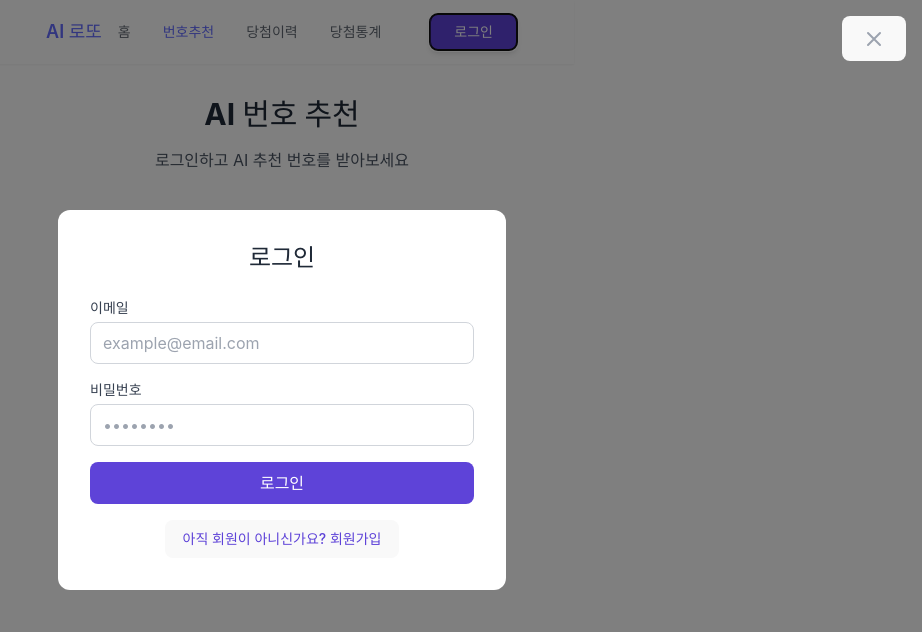
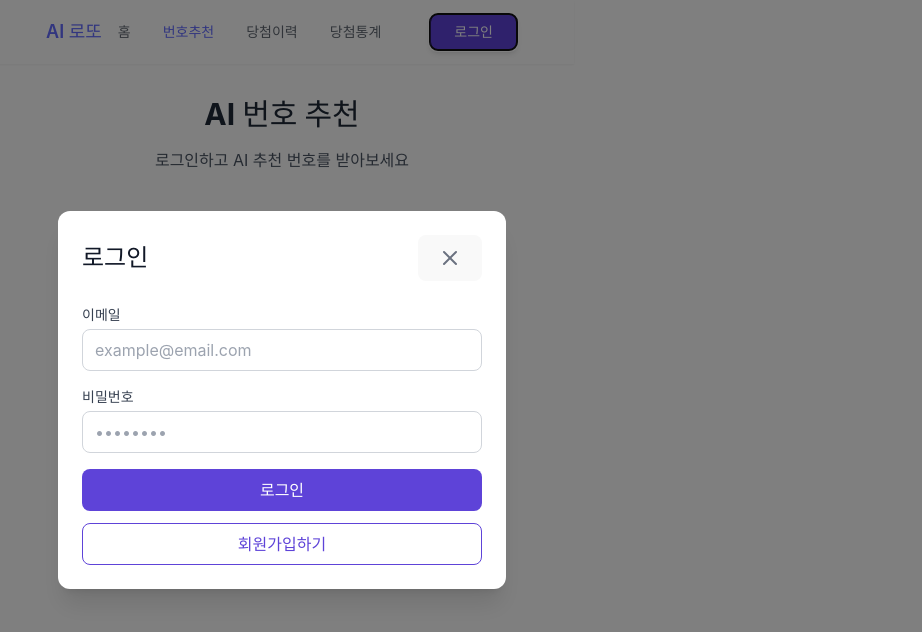
Before and after one commit to bigrender/my-react-spa, a React (Vite) app: page /recommend in a window 1280 px wide. Both pictures are taken after a click on the button "로그인". Shown: the top 632 px of the page, without its empty margins (358-1280 px from the left). Built offline with nearby package versions, Linux system fonts and the light colour scheme.

Commit message:
style: 로그인/회원가입 모달 디자인 개선

```diff
--- a/src/components/AuthModal.jsx
+++ b/src/components/AuthModal.jsx
@@ -43,14 +43,24 @@ const AuthModal = ({ isOpen, onClose, mode = 'login' }) => {
   if (!isOpen) return null;
 
   return (
-    <div className="fixed inset-0 bg-black bg-opacity-50 flex items-center justify-center z-50">
-      <div className="bg-white rounded-xl p-8 max-w-md w-full mx-4">
-        <h2 className="text-2xl font-bold mb-6 text-center">
+    <div className="fixed inset-0 bg-black bg-opacity-50 flex items-center justify-center p-4 z-50">
+      <div className="bg-white rounded-xl shadow-xl max-w-md w-full p-6">
+        <div className="flex justify-between items-center mb-6">
+          <h2 className="text-2xl font-bold text-gray-900">
             {currentMode === 'login' ? '로그인' : '회원가입'}
           </h2>
+          <button
+            onClick={onClose}
+            className="text-gray-500 hover:text-gray-700"
+          >
+            <svg className="w-6 h-6" fill="none" stroke="currentColor" viewBox="0 0 24 24">
+              <path strokeLinecap="round" strokeLinejoin="round" strokeWidth="2" d="M6 18L18 6M6 6l12 12" />
+            </svg>
+          </button>
+        </div>
 
         {error && (
-          <div className="bg-red-50 text-red-500 p-4 rounded-lg mb-4">
+          <div className="mb-4 p-3 bg-red-100 text-red-700 rounded-lg">
             {error}
           </div>
         )}
@@ -79,7 +89,8 @@ const AuthModal = ({ isOpen, onClose, mode = 'login' }) => {
                 type="text"
                 value={name}
                 onChange={(e) => setName(e.target.value)}
-                className="w-full px-4 py-2 border border-gray-300 rounded-lg focus:ring-2 focus:ring-luxury-600 focus:border-transparent"
+                className="w-full px-3 py-2 border border-gray-300 rounded-lg focus:outline-none focus:ring-2 focus:ring-luxury-500 bg-white text-gray-900"
+                placeholder="홍길동"
                 required
               />
             </div>
@@ -99,33 +110,25 @@ const AuthModal = ({ isOpen, onClose, mode = 'login' }) => {
             />
           </div>
 
+          <div className="flex flex-col gap-3">
             <button
               type="submit"
-            className="w-full bg-luxury-600 text-white py-2 px-4 rounded-lg hover:bg-luxury-700 transition-colors"
+              className="w-full px-4 py-2 bg-luxury-600 text-white rounded-lg hover:bg-luxury-700 transition-colors"
             >
               {currentMode === 'login' ? '로그인' : '회원가입'}
             </button>
-        </form>
-
-        <div className="mt-4 text-center">
             <button
-            onClick={() => setCurrentMode(currentMode === 'login' ? 'register' : 'login')}
-            className="text-luxury-600 hover:text-luxury-700 text-sm"
+              type="button"
+              onClick={() => {
+                setCurrentMode(currentMode === 'login' ? 'register' : 'login');
+                setError('');
+              }}
+              className="w-full px-4 py-2 bg-white text-luxury-600 border border-luxury-600 rounded-lg hover:bg-luxury-50 transition-colors"
             >
-            {currentMode === 'login'
-              ? '아직 회원이 아니신가요? 회원가입'
-              : '이미 회원이신가요? 로그인'}
+              {currentMode === 'login' ? '회원가입하기' : '로그인하기'}
             </button>
           </div>
-
-        <button
-          onClick={onClose}
-          className="absolute top-4 right-4 text-gray-400 hover:text-gray-600"
-        >
-          <svg className="w-6 h-6" fill="none" stroke="currentColor" viewBox="0 0 24 24">
-            <path strokeLinecap="round" strokeLinejoin="round" strokeWidth="2" d="M6 18L18 6M6 6l12 12" />
-          </svg>
-        </button>
+        </form>
       </div>
     </div>
   );
```
Lines whose indentation alone changed are shown as unchanged.
